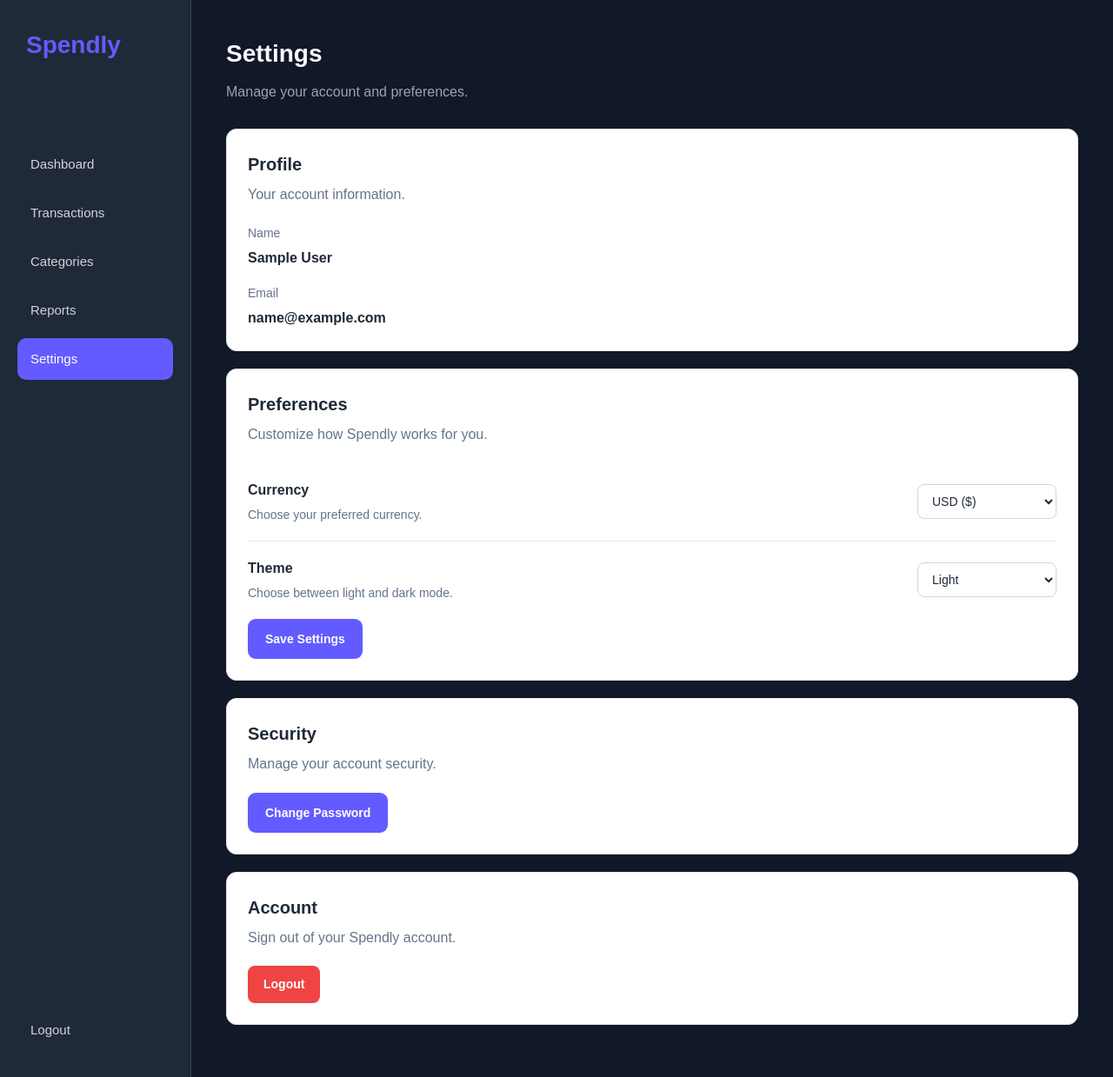
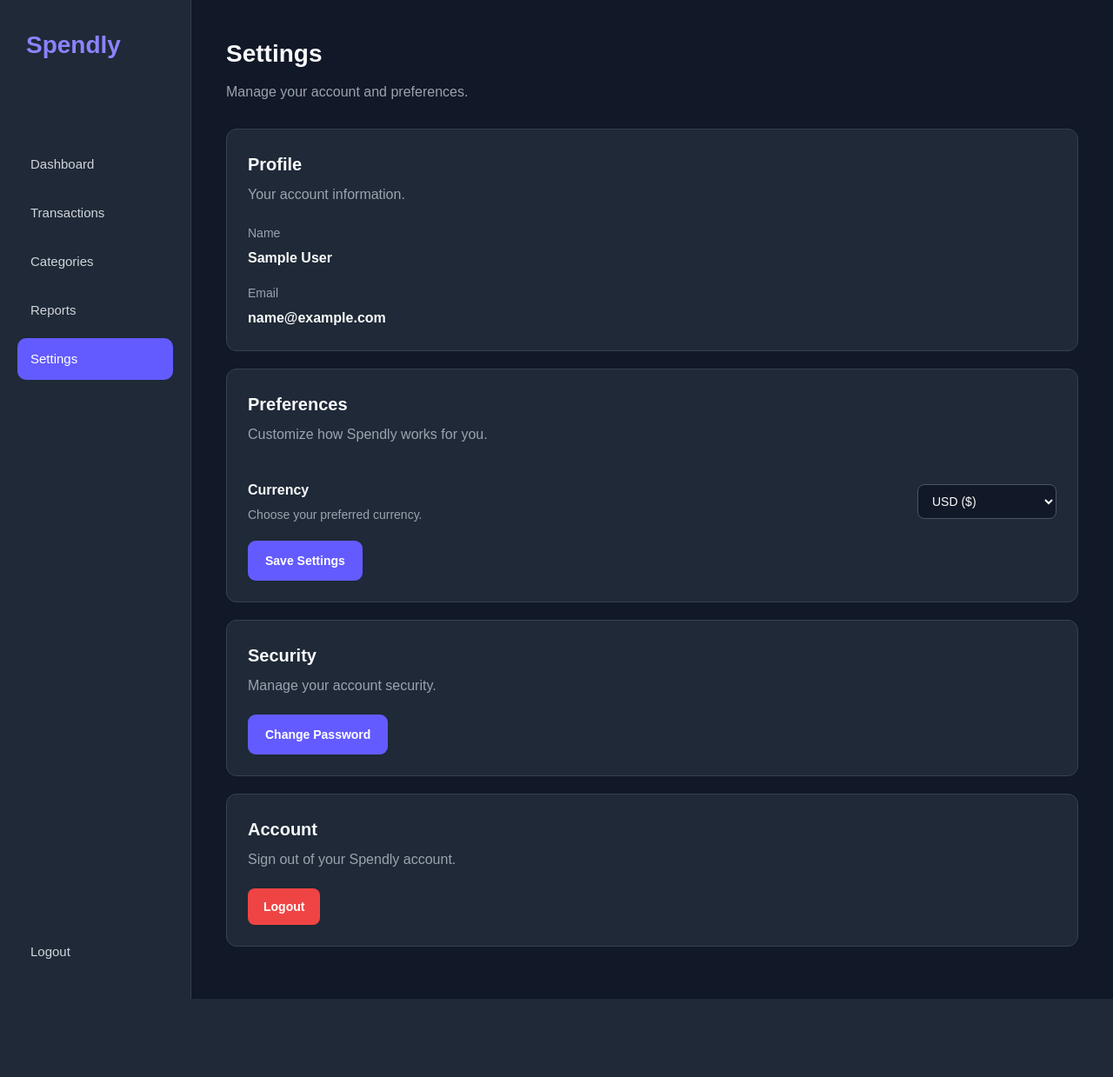
Before and after one commit to Wilsan-lab/spendly, a PHP site: page /index.php in a window 1280 px wide. Shown: the whole page at 87% size. After the commit the page ends 1149 px from the top, so only its background shows below. Run offline with PHP 8.4, Linux system fonts and the light colour scheme; the visitor is signed in with stand-in values (Sample User, id 1).

Commit message:
Remove theme selection and enforce dark mode

```diff
--- a/settings/index.php
+++ b/settings/index.php
@@ -15,7 +15,6 @@ $user_id = $_SESSION["user_id"];
 $message = "";
 $message_type = "";
 
-
 // ==========================================
 // SAVE SETTINGS
 // ==========================================
@@ -23,7 +22,6 @@ $message_type = "";
 if ($_SERVER["REQUEST_METHOD"] === "POST") {
 
     $currency = $_POST["currency"] ?? "";
-    $theme = $_POST["theme"] ?? "";
 
     $allowed_currencies = [
         "USD",
@@ -32,48 +30,27 @@ if ($_SERVER["REQUEST_METHOD"] === "POST") {
         "DJF"
     ];
 
-    $allowed_themes = [
-        "light",
-        "dark"
-    ];
-
-
     // Validate currency
     if (!in_array($currency, $allowed_currencies, true)) {
 
         $message = "Invalid currency.";
         $message_type = "error";
 
-    }
+    } else {
 
-    // Validate theme
-    elseif (!in_array($theme, $allowed_themes, true)) {
-
-        $message = "Invalid theme.";
-        $message_type = "error";
-
-    }
-
-    else {
-
-        // Save currency and theme
+        // Save currency only
         $stmt = $pdo->prepare("
             UPDATE users
-            SET currency = ?, theme = ?
+            SET currency = ?
             WHERE id = ?
         ");
 
         $success = $stmt->execute([
             $currency,
-            $theme,
             $user_id
         ]);
 
-
         if ($success) {
-
-            // Save theme in session too
-            $_SESSION["theme"] = $theme;
 
             $message = "Settings updated successfully.";
             $message_type = "success";
@@ -86,13 +63,12 @@ if ($_SERVER["REQUEST_METHOD"] === "POST") {
     }
 }
 
-
 // ==========================================
 // GET CURRENT USER INFORMATION
 // ==========================================
 
 $stmt = $pdo->prepare("
-    SELECT name, email, currency, theme
+    SELECT name, email, currency
     FROM users
     WHERE id = ?
 ");
@@ -101,18 +77,11 @@ $stmt->execute([$user_id]);
 
 $user = $stmt->fetch(PDO::FETCH_ASSOC);
 
-
 // ==========================================
 // DEFAULT VALUES
 // ==========================================
 
 $current_currency = $user["currency"] ?? "USD";
-
-$current_theme = $user["theme"] ?? "light";
-
-
-// Save theme in session
-$_SESSION["theme"] = $current_theme;
 
 ?>
 
@@ -139,17 +108,14 @@ $_SESSION["theme"] = $current_theme;
 </head>
 
 
-<body class="<?php echo $current_theme === "dark" ? "dark-mode" : ""; ?>">
-
+<!-- Always Dark Mode -->
+<body class="dark-mode">
 
 <div class="app-layout">
-
 
     <!-- ========================================== -->
     <!-- SIDEBAR -->
     <!-- ========================================== -->
-
-    <!-- Sidebar -->
 
     <aside class="sidebar">
 
@@ -198,7 +164,6 @@ $_SESSION["theme"] = $current_theme;
 
     <main class="main-content">
 
-
         <!-- Message -->
 
         <?php if (!empty($message)): ?>
@@ -241,14 +206,11 @@ $_SESSION["theme"] = $current_theme;
                 Profile
             </h2>
 
-
             <p class="settings-description">
                 Your account information.
             </p>
 
-
             <div class="settings-info">
-
 
                 <div>
 
@@ -275,7 +237,6 @@ $_SESSION["theme"] = $current_theme;
 
                 </div>
 
-
             </div>
 
         </div>
@@ -291,16 +252,12 @@ $_SESSION["theme"] = $current_theme;
                 Preferences
             </h2>
 
-
             <p class="settings-description">
                 Customize how Spendly works for you.
             </p>
 
 
-            <form
-                method="POST"
-            >
-
+            <form method="POST">
 
                 <!-- Currency -->
 
@@ -360,48 +317,6 @@ $_SESSION["theme"] = $current_theme;
                 </div>
 
 
-                <!-- Theme -->
-
-                <div class="setting-row">
-
-                    <div>
-
-                        <strong>
-                            Theme
-                        </strong>
-
-                        <p>
-                            Choose between light and dark mode.
-                        </p>
-
-                    </div>
-
-
-                    <select
-                        name="theme"
-                        class="form-control"
-                    >
-
-                        <option
-                            value="light"
-                            <?php echo $current_theme === "light" ? "selected" : ""; ?>
-                        >
-                            Light
-                        </option>
-
-
-                        <option
-                            value="dark"
-                            <?php echo $current_theme === "dark" ? "selected" : ""; ?>
-                        >
-                            Dark
-                        </option>
-
-                    </select>
-
-                </div>
-
-
                 <!-- Save -->
 
                 <div class="form-actions">
@@ -414,7 +329,6 @@ $_SESSION["theme"] = $current_theme;
                     </button>
 
                 </div>
-
 
             </form>
 
@@ -431,13 +345,14 @@ $_SESSION["theme"] = $current_theme;
                 Security
             </h2>
 
-
             <p class="settings-description">
                 Manage your account security.
             </p>
 
-
-            <a href="change_password.php" class="btn btn-primary">
+            <a
+                href="change_password.php"
+                class="btn btn-primary"
+            >
                 Change Password
             </a>
 
@@ -454,11 +369,9 @@ $_SESSION["theme"] = $current_theme;
                 Account
             </h2>
 
-
             <p class="settings-description">
                 Sign out of your Spendly account.
             </p>
-
 
             <a
                 href="../auth/logout.php"
@@ -472,9 +385,7 @@ $_SESSION["theme"] = $current_theme;
 
     </main>
 
-
 </div>
-
 
 </body>
 
```
Lines whose indentation alone changed are shown as unchanged.
